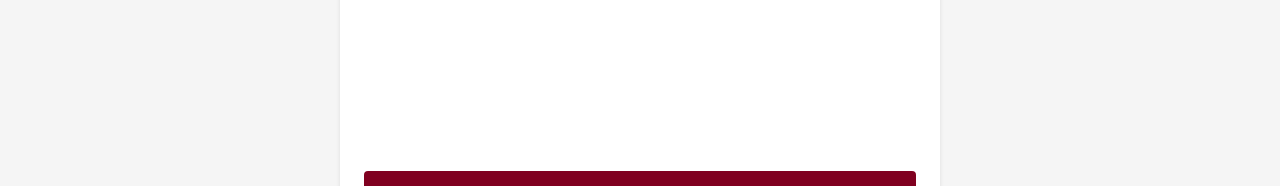
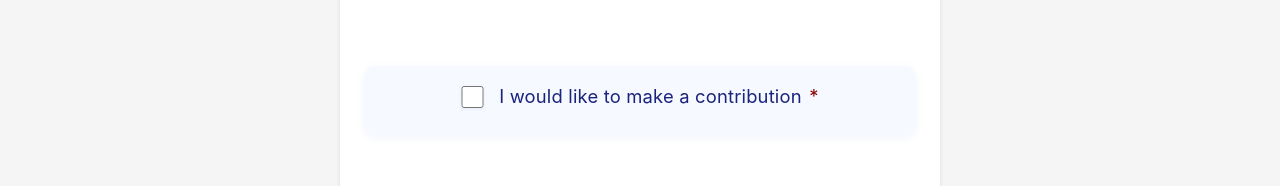
Before and after one commit to SrividyaKasu/jet-nl, a React (Vite) app: page /registration in a window 1280 px wide. Shown: the part 1223-1409 px from the top of the page. Built offline with nearby package versions, Linux system fonts and the light colour scheme; no server answers; sample sign-in values are in the browser's storage.

Commit message:
experiment with payment and registration

```diff
--- a/src/components/Registration.css
+++ b/src/components/Registration.css
@@ -354,3 +354,45 @@
     transform: scale(0.8);
   }
 }
+
+.form-group.checkbox-group {
+  display: flex;
+  align-items: center;
+  gap: 0.75em;
+  background: #f6f9ff;
+  border-radius: 12px;
+  padding: 1em 1.5em;
+  margin: 1.5em 0;
+  box-shadow: 0 2px 8px rgba(80, 120, 200, 0.07);
+  transition: box-shadow 0.2s;
+}
+
+.form-group.checkbox-group:hover {
+  box-shadow: 0 4px 16px rgba(80, 120, 200, 0.13);
+  background: #eaf2ff;
+}
+
+.form-group.checkbox-group input[type="checkbox"] {
+  width: 1.4em;
+  height: 1.4em;
+  accent-color: #2563eb;
+  border-radius: 6px;
+  margin-right: 0.5em;
+  transition: box-shadow 0.2s;
+  box-shadow: 0 1px 3px rgba(80, 120, 200, 0.10);
+}
+
+.form-group.checkbox-group label {
+  font-size: 1.15em;
+  font-weight: 400;
+  color: #1a237e;
+  letter-spacing: 0.01em;
+  display: flex;
+  align-items: center;
+  gap: 0.4em;
+}
+
+.form-group.checkbox-group label span[style] {
+  font-size: 1.1em;
+  margin-left: 0.2em;
+}
--- a/src/components/Registration.jsx
+++ b/src/components/Registration.jsx
@@ -3,6 +3,8 @@
 import { createRegistration } from '../firebase/registrationService';
 import { sendConfirmationEmail } from '../services/emailService';
 import { useCaptcha } from '../hooks/useCaptcha';
+import { collection, addDoc, serverTimestamp } from 'firebase/firestore';
+import { db } from '../firebase';
 import './Registration.css';
 
 const Registration = () => {
@@ -12,9 +14,11 @@
     phone: '',
     city: '',
     eventLocation: '',
-    programType: 'darshan',
+    programType: '',
     numAdults: 1,
-    numKids: 0
+    numKids: 0,
+    wantsToContribute: false,
+    contributionAmount: ''
   });
 
   const [loading, setLoading] = useState(false);
@@ -26,13 +30,16 @@
   const captchaContainer = useRef(null);
 
   const programTypeOptions = {
-    amstelveen: [{ value: 'pooja', label: 'Lakshmi Naryana Pooja' }],
-    eindhoven: [{ value: 'pooja', label: 'Sita Rama Kalyanam' }],
-    denhaag: [{ value: 'pooja', label: 'Dhanalakshmi Pooja' }]
+    amstelveen: [
+      { value: 'pooja', label: 'Lakshmi Naryana Pooja' }
+    ],
+    denhaag: [
+      { value: 'pooja', label: 'Dhanalakshmi Pooja' }
+    ],
+    eindhoven: [
+      { value: 'pooja', label: 'Sita Rama Kalyanam' }
+    ]
   };
-
-  const availableProgramTypes = programTypeOptions[formData.eventLocation] || [];
-
 
   const handleCaptchaVerify = (token) => {
     console.log('Captcha verified:', token);
@@ -96,34 +103,75 @@
   };
 
   const handleChange = (e) => {
-    const { name, value } = e.target;
+    const { name, value, type, checked } = e.target;
     setFormData(prev => ({
       ...prev,
-      [name]: value
+      [name]: type === 'checkbox' ? checked : value
     }));
   };
 
   const handleSubmit = async (e) => {
     e.preventDefault();
-
-    if (!user) {
-      setError('Please sign in with Google first.');
-      return;
-    }
-
     setLoading(true);
     setError(null);
 
     try {
-      // Create registration in Firebase
-      const result = await createRegistration(formData);
-      console.log('Registration successful:', result);
-      setConfirmationNumber(result.confirmationNumber);
+      if (formData.wantsToContribute) {
+        // Create payment link for contribution
+        const response = await fetch('/api/create-payment-link', {
+          method: 'POST',
+          headers: {
+            'Content-Type': 'application/json',
+          },
+          body: JSON.stringify({
+            amount: parseFloat(formData.contributionAmount),
+            description: `Registration with contribution for ${formData.eventLocation}`,
+            email: formData.email
+          }),
+        });
 
-      // Send confirmation email using EmailJS
-      await sendConfirmationEmail(formData, result.confirmationNumber);
+        const data = await response.json();
 
+        if (!response.ok) {
+          throw new Error(data.details || data.error || 'Failed to create payment link');
+        }
+
+        if (!data.url) {
+          throw new Error('No payment URL received from server');
+        }
+
+        // Store registration data in session storage
+        sessionStorage.setItem('pendingRegistration', JSON.stringify(formData));
+
+        // Redirect to Stripe payment page
+        window.location.href = data.url;
+        return;
+      }
+
+      // If no contribution, proceed with normal registration
+      const docRef = await addDoc(collection(db, 'registrations'), {
+        ...formData,
+        createdAt: serverTimestamp()
+      });
+
+      // Send confirmation email
+      await sendConfirmationEmail(formData, docRef.id);
+      setConfirmationNumber(docRef.id);
       setSuccess(true);
+
+      // Reset form
+      setFormData({
+        name: '',
+        email: '',
+        phone: '',
+        city: '',
+        eventLocation: '',
+        programType: '',
+        numAdults: 1,
+        numKids: 0,
+        wantsToContribute: false,
+        contributionAmount: ''
+      });
     } catch (err) {
       console.error('Registration error:', err);
       setError(err.message || 'An error occurred during registration. Please try again.');
@@ -139,14 +187,18 @@
       phone: '',
       city: '',
       eventLocation: '',
-      programType: 'darshan',
+      programType: '',
       numAdults: 1,
-      numKids: 0
+      numKids: 0,
+      wantsToContribute: false,
+      contributionAmount: ''
     });
     setSuccess(false);
     setConfirmationNumber(null);
     setError(null);
   };
+
+  const availableProgramTypes = programTypeOptions[formData.eventLocation] || [];
 
   if (!authInitialized) {
     return (
@@ -301,10 +353,10 @@
                 required
                 disabled={loading || !formData.eventLocation}
               >
-               <option value="darshan">Darshan (Free)</option>
+                <option value="darshan">Darshan (Free)</option>
                 {availableProgramTypes.map((option) => (
                   <option key={option.value} value={option.value}>
-                    {option.label}  (25 EUR/Family)
+                   {option.label}  (25 EUR/Family)
                   </option>
                 ))}
               </select>
@@ -339,6 +391,34 @@
               </div>
             </div>
 
+            <div className="form-group checkbox-group">
+              <label>
+                <input
+                  type="checkbox"
+                  name="wantsToContribute"
+                  checked={formData.wantsToContribute}
+                  onChange={handleChange}
+                />
+                I would like to make a contribution
+              </label>
+            </div>
+
+            {formData.wantsToContribute && (
+              <div className="form-group">
+                <label htmlFor="contributionAmount">Contribution Amount (€) *</label>
+                <input
+                  type="number"
+                  id="contributionAmount"
+                  name="contributionAmount"
+                  min="1"
+                  step="0.01"
+                  value={formData.contributionAmount}
+                  onChange={handleChange}
+                  required
+                />
+              </div>
+            )}
+
             <div className="captcha-container" ref={captchaContainer}></div>
 
             <button
```
Also changed, not shown: api/stripe-webhook.js (added, +52 -0 lines).
